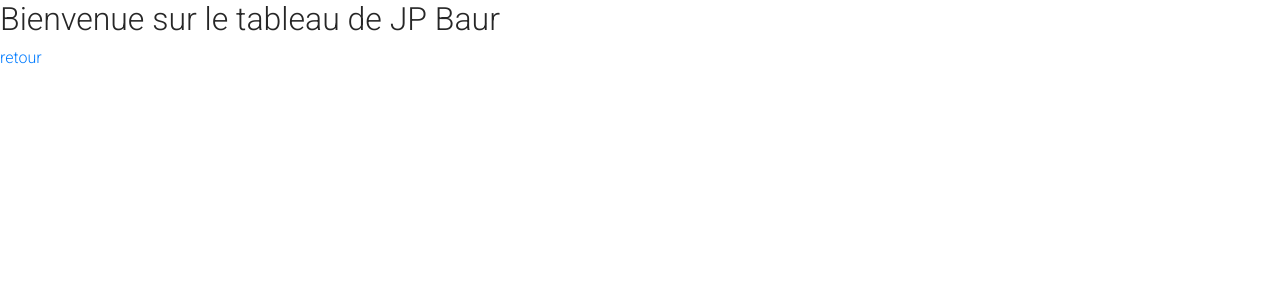
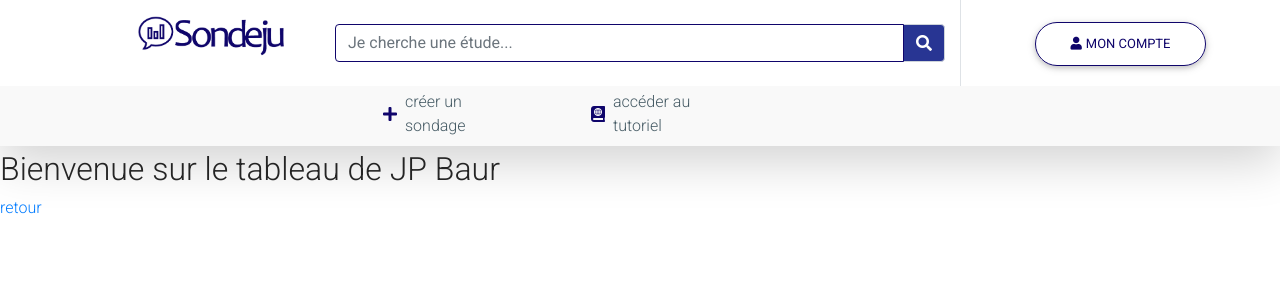
Before and after one commit to Antoine68/sondeju, a React (Create React App) app: page /tableau-de-jp-baur in a window 1280 px wide. Shown: the top 300 px of the page. Built offline with nearby package versions, Linux system fonts and the light colour scheme.

Commit message:
refonte de l'architecture

```diff
--- /dev/null
+++ b/src/App.js
@@ -0,0 +1,25 @@
+import React, { Fragment } from "react";
+import { BrowserRouter, Route, Link } from "react-router-dom";
+import './styles/App.css';
+
+import Account from "./pages/Account";
+import Home from "./pages/Home";
+import Test from "./pages/Test";
+
+class App extends React.Component {
+
+  render()  {
+    return  (
+      <BrowserRouter>
+          <Fragment>
+            <Route exact path="/" component={Home} />
+            <Route path="/tableau-de-jp-baur" component={Test} />
+            <Route path="/compte" component={Account} />
+          </Fragment>
+      </BrowserRouter>
+    );
+  }
+
+}
+
+export default App;
--- a/src/components/App.js
+++ /dev/null
@@ -1,45 +0,0 @@
-import React from "react";
-import { BrowserRouter, Route, Link } from "react-router-dom";
-import Header from './Header';
-import NewsFeed from "./NewsFeed";
-import './../styles/App.css';
-
-class App extends React.Component {
-
-  render()  {
-    return  (
-      <BrowserRouter>
-          <div>
-            <Route exact path="/" component={Home} />
-            <Route path="/tableau-de-jp-baur" component={Test} />
-          </div>
-      </BrowserRouter>
-    );
-  }
-
-}
-
-class Home extends React.Component {
-
-  render()  {
-    return (
-      <div>
-        <div class="index2 shadow-lg mb-1"><Header></Header></div>
-        <div class="index1"><NewsFeed></NewsFeed></div>
-      </div>
-    );
-  }
-}
-
-class Test  extends React.Component {
-  render() {
-    return (
-      <div>
-        <h2>Bienvenue sur le tableau de JP Baur</h2>
-        <Link to="/">retour</Link>
-      </div>
-    );
-  }
-}
-
-export default App;
--- /dev/null
+++ b/src/components/Footer.js
@@ -0,0 +1,20 @@
+import 'bootstrap/dist/css/bootstrap.min.css'
+
+import '@fortawesome/fontawesome-free/css/all.min.css';
+import 'bootstrap-css-only/css/bootstrap.min.css';
+import 'mdbreact/dist/css/mdb.css';
+import './../styles/NewsFeed.css';
+import 'react-dropdown/style.css';
+import { Link } from "react-router-dom";
+
+
+import React from "react";
+
+export default class Footer extends React.Component {
+  render()  {
+    return (
+      <footer>
+      </footer>
+    );
+  }
+}
--- a/src/components/Header.js
+++ b/src/components/Header.js
@@ -4,11 +4,12 @@ import '@fortawesome/fontawesome-free/css/all.min.css';
 import 'bootstrap-css-only/css/bootstrap.min.css';
 import 'mdbreact/dist/css/mdb.css';
 import { MDBBtn } from "mdbreact";
-import './../styles/header.css';
+import './../styles/Header.css';
 import Dropdown from 'react-dropdown';
 import 'react-dropdown/style.css';
 
 import React, { Fragment } from "react";
+import { Link } from 'react-router-dom';
 
 export default class Header extends React.Component {
   render()  {
@@ -86,10 +87,12 @@ const Searchbar = () => {
 const ButtonPage = () => {
   return (
     <Fragment>
-      <button type="button" class="btn btn-outline-info button-account" data-mdb-ripple-color="dark">
-      <i class="fas fa-user mr-1"></i>
-        Mon compte
-      </button>
+    <Link to="/compte">
+        <button type="button" class="btn btn-outline-info button-account" data-mdb-ripple-color="dark">
+        <i class="fas fa-user mr-1"></i>
+          Mon compte
+        </button>
+      </Link>
     </Fragment>
   );
 }
--- /dev/null
+++ b/src/components/Layout.js
@@ -0,0 +1,33 @@
+import 'bootstrap/dist/css/bootstrap.min.css'
+
+import '@fortawesome/fontawesome-free/css/all.min.css';
+import 'bootstrap-css-only/css/bootstrap.min.css';
+import 'mdbreact/dist/css/mdb.css';
+import 'react-dropdown/style.css';
+import { Link } from "react-router-dom";
+
+
+import React, { Fragment } from "react";
+import Header from './Header';
+import Footer from './Footer';
+
+export default class NewsFeed extends React.Component {
+
+    constructor(props) {
+        super(props);
+    }
+
+  render()  {
+    return (
+        <Fragment>
+            <div class="index2 shadow-lg mb-1">
+                <Header></Header>
+            </div>
+            <div class="index1">
+                {this.props.children}
+            </div>
+            <Footer></Footer>
+      </Fragment>
+    );
+  }
+}
--- a/src/components/NewsFeed.js
+++ b/src/components/NewsFeed.js
@@ -3,7 +3,7 @@ import 'bootstrap/dist/css/bootstrap.min.css'
 import '@fortawesome/fontawesome-free/css/all.min.css';
 import 'bootstrap-css-only/css/bootstrap.min.css';
 import 'mdbreact/dist/css/mdb.css';
-import './../styles/newsFeed.css';
+import './../styles/NewsFeed.css';
 import 'react-dropdown/style.css';
 import { Link } from "react-router-dom";
 
--- a/src/index.js
+++ b/src/index.js
@@ -2,7 +2,11 @@ import React from 'react';
 import ReactDOM from 'react-dom';
 import './styles/index.css';
 import 'antd/dist/antd.css';
-import App from './components/App';
+import 'bootstrap/dist/css/bootstrap.min.css'
+import '@fortawesome/fontawesome-free/css/all.min.css';
+import 'bootstrap-css-only/css/bootstrap.min.css';
+import 'mdbreact/dist/css/mdb.css';
+import App from './App';
 
 ReactDOM.render(
   <React.StrictMode>
--- /dev/null
+++ b/src/pages/Account.js
@@ -0,0 +1,15 @@
+import React from "react";
+
+
+import Layout from "../components/Layout";
+
+export default  class Account extends React.Component {
+  render()  {
+    return (
+      <Layout>
+        <div>test</div>
+      </Layout>
+
+    );
+  }
+}
--- /dev/null
+++ b/src/pages/Home.js
@@ -0,0 +1,16 @@
+
+import React from "react";
+
+import Layout from "../components/Layout";
+import NewsFeed from "../components/NewsFeed";
+
+export default class Home extends React.Component {
+
+    render()  {
+      return (
+          <Layout>
+            <NewsFeed></NewsFeed>
+          </Layout>
+      );
+    }
+}
--- /dev/null
+++ b/src/pages/Test.js
@@ -0,0 +1,18 @@
+import React from "react";
+
+import { Link } from 'react-router-dom';
+import Layout from "../components/Layout";
+
+export default class Test  extends React.Component {
+    render() {
+      return (
+          <Layout>
+            <div>
+                <h2>Bienvenue sur le tableau de JP Baur</h2>
+                <Link to="/">retour</Link>
+            </div>
+          </Layout>
+
+      );
+    }
+  }
```
Also changed, not shown: src/styles/Account.css (added).
